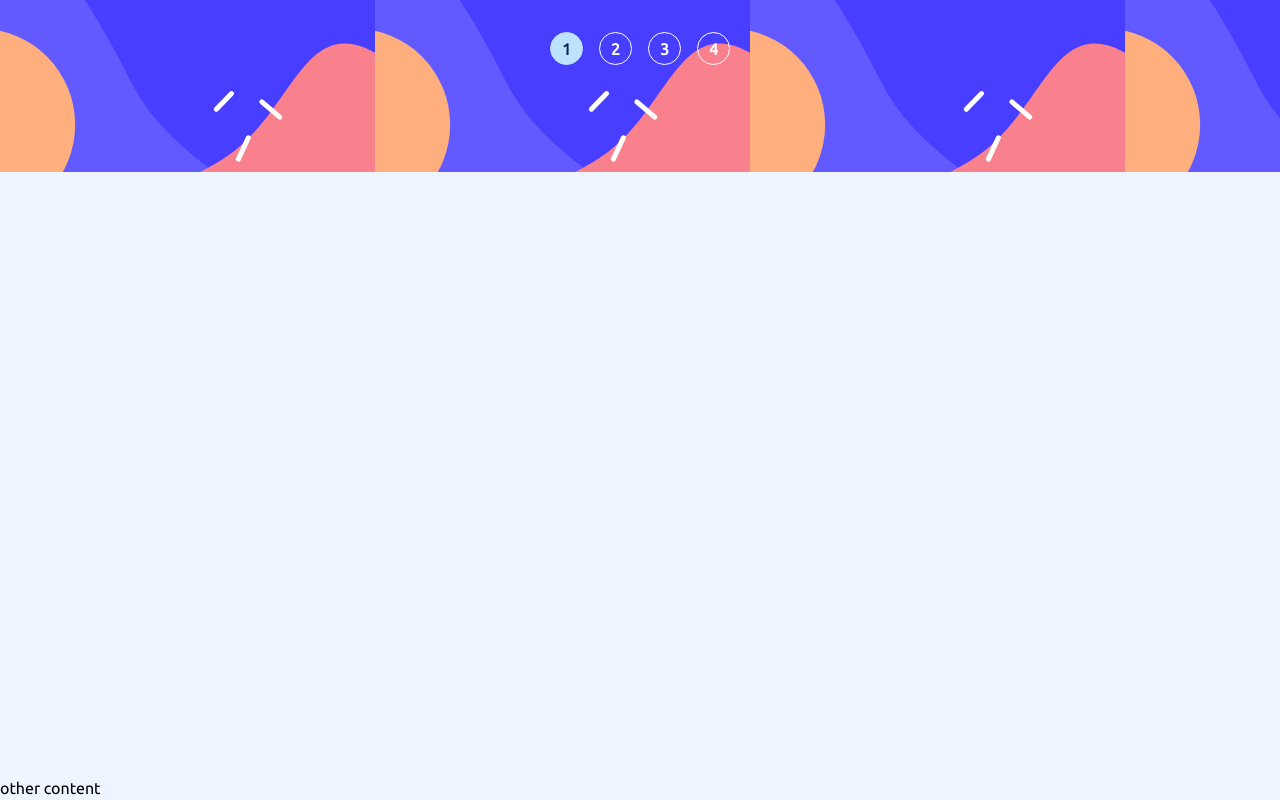
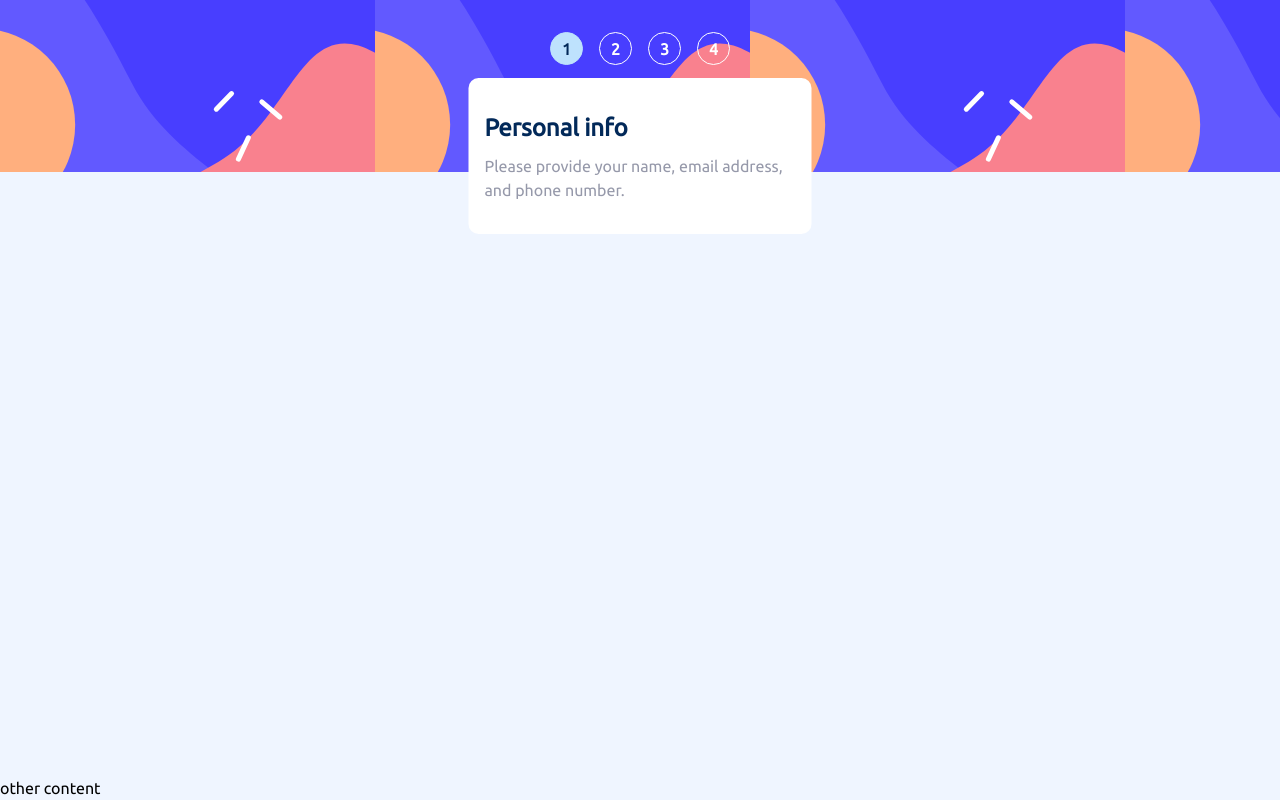
Before and after one commit to gianmarcoricciarelli/multi-step-form-angular, an Angular app: page / in a window 1280 px wide. Built offline with nearby package versions, Linux system fonts and the light colour scheme.

Commit message:
feature: added form-content

```diff
--- a/src/app/form-body/form-body.component.html
+++ b/src/app/form-body/form-body.component.html
@@ -4,3 +4,4 @@
     <stepper-button [stepNumber]="3"></stepper-button>
     <stepper-button [stepNumber]="4"></stepper-button>
 </div>
+<form-content></form-content>
--- a/src/app/form-body/form-body.component.scss
+++ b/src/app/form-body/form-body.component.scss
@@ -1,5 +1,6 @@
 :host {
     flex-grow: 1;
+    position: relative;
 
     .side-bar {
         height: 172px;
@@ -8,6 +9,5 @@
         display: flex;
         justify-content: center;
         gap: 16px;
-        position: relative;
     }
 }
--- a/src/app/form-body/form-body.component.ts
+++ b/src/app/form-body/form-body.component.ts
@@ -1,14 +1,11 @@
 import { Component } from '@angular/core'
+import { FormContentComponent } from './form-content/form-content.component'
 import { StepperButtonComponent } from './stepper-button/stepper-button.component'
 
 @Component({
     selector: 'form-body',
-    imports: [StepperButtonComponent],
+    imports: [StepperButtonComponent, FormContentComponent],
     templateUrl: './form-body.component.html',
     styleUrl: './form-body.component.scss',
 })
-export class FormBodyComponent {
-    onStepClick(step: number) {
-        console.log(`clicked on child ${step}`)
-    }
-}
+export class FormBodyComponent {}
--- /dev/null
+++ b/src/app/form-body/form-content/form-content.component.html
@@ -0,0 +1,4 @@
+<div class="step-info">
+    <span class="step-info__title">{{ stepInfo.title }}</span>
+    <span class="step-info__description">{{ stepInfo.description }}</span>
+</div>
--- /dev/null
+++ b/src/app/form-body/form-content/form-content.component.scss
@@ -0,0 +1,29 @@
+:host {
+    width: 343px;
+    padding: 32px 16px;
+    background-color: var(--white);
+    border-radius: 10px;
+    display: flex;
+    flex-direction: column;
+    gap: 16px;
+    position: absolute;
+    top: 0;
+    left: 50%;
+    transform: translateX(-50%) translateY(50%);
+
+    .step-info {
+        display: flex;
+        flex-direction: column;
+        gap: 8px;
+
+        &__title {
+            font-size: 24px;
+            font-weight: 700;
+            color: var(--denim);
+        }
+
+        &__description {
+            color: var(--grey);
+        }
+    }
+}
--- /dev/null
+++ b/src/app/form-body/form-content/form-content.component.ts
@@ -0,0 +1,23 @@
+import { Component, OnInit } from '@angular/core'
+import { StepInfo, stepInfos } from '../../../constants'
+import { StepSelectionService } from '../../step-selection.service'
+
+@Component({
+    selector: 'form-content',
+    imports: [],
+    templateUrl: './form-content.component.html',
+    styleUrl: './form-content.component.scss',
+})
+export class FormContentComponent implements OnInit {
+    selectedStep: number = 1
+    stepInfo: StepInfo = stepInfos[1]
+
+    constructor(private stepSelectionService: StepSelectionService) {}
+
+    ngOnInit(): void {
+        this.stepSelectionService.selectedStep$.subscribe((selectedStep) => {
+            this.selectedStep = selectedStep
+            this.stepInfo = stepInfos[selectedStep]
+        })
+    }
+}
--- a/src/app/form/form.component.html
+++ /dev/null
@@ -1 +0,0 @@
-<p>form works!</p>
--- /dev/null
+++ b/src/constants.ts
@@ -0,0 +1,22 @@
+export type StepInfo = { title: string; description: string }
+type StepInfos = Record<string, StepInfo>
+
+export const stepInfos: StepInfos = {
+    '1': {
+        title: 'Personal info',
+        description:
+            'Please provide your name, email address, and phone number.',
+    },
+    '2': {
+        title: 'Select your plan',
+        description: 'You have the option of monthly or yearly billing.',
+    },
+    '3': {
+        title: 'Pick add-ons',
+        description: 'Add-ons help enhance your gaming experience.',
+    },
+    '4': {
+        title: 'Finishing up',
+        description: 'Double-check everything looks OK before confirming.',
+    },
+}
--- a/src/styles.scss
+++ b/src/styles.scss
@@ -82,4 +82,5 @@ h6 {
     --white: #ffffff;
     --sky-blue: #bee2fd;
     --denim: #022959;
+    --grey: #9699aa;
 }
```
Also changed, not shown: src/app/form/form.component.ts (deleted, +0 -11 lines), src/app/form/form.component.scss (deleted).
